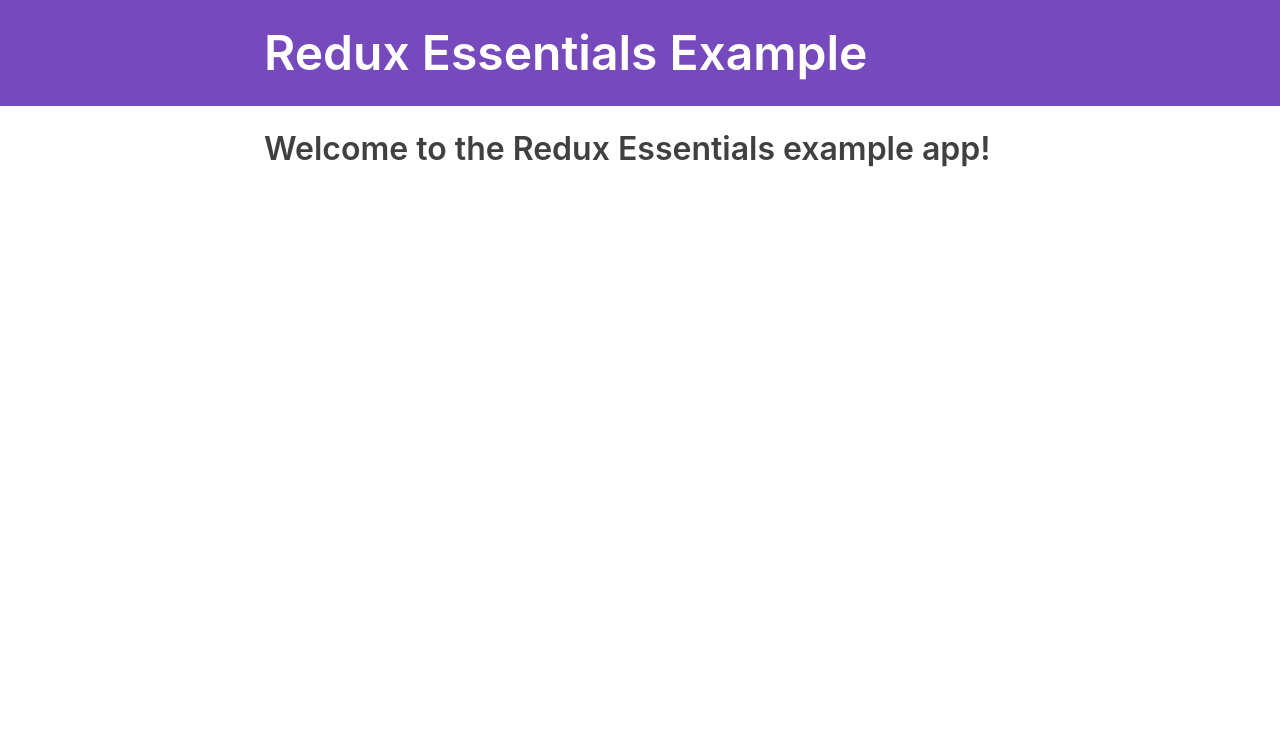
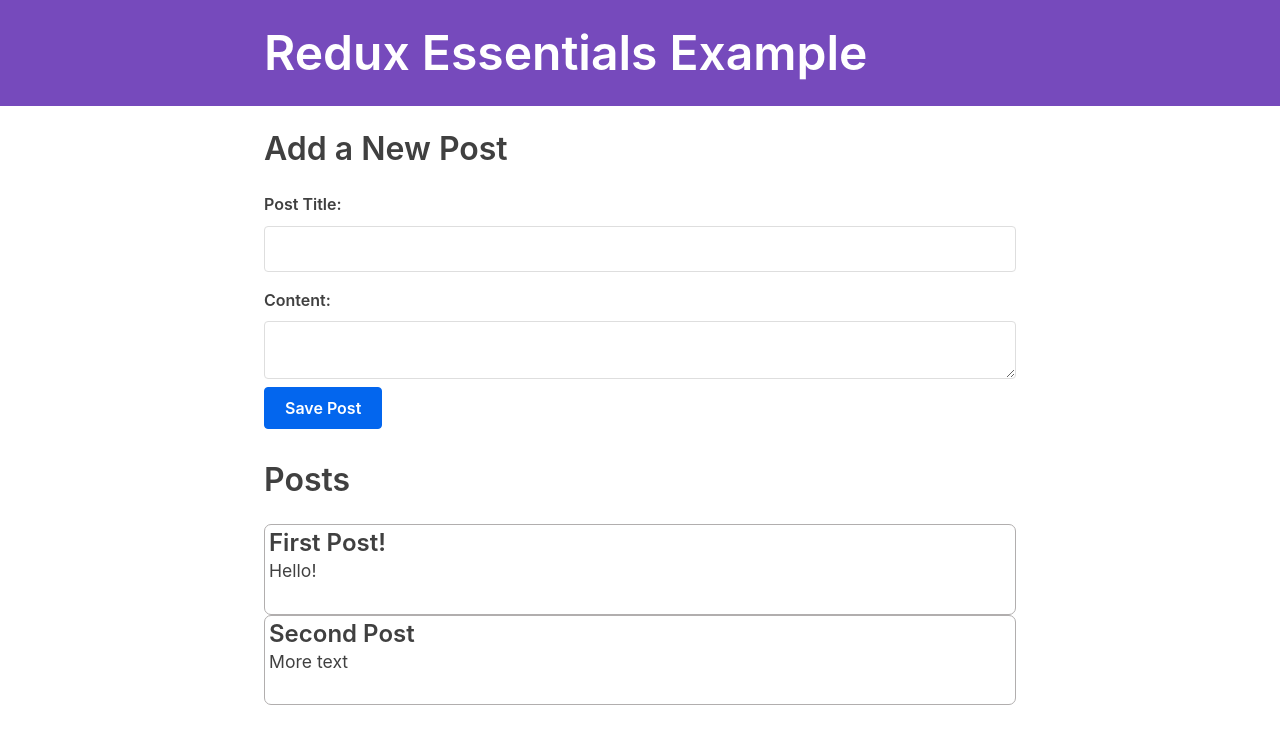
Before and after one commit to kvoncode/redux-essentials-example-app, a React (Create React App) app: page / in a window 1280 px wide. Shown: the top 744 px of the page. Built offline with nearby package versions, Linux system fonts and the light colour scheme; what miragejs, txtgen would draw is missing.

Commit message:
add: postList, post form

```diff
--- a/src/App.js
+++ b/src/App.js
@@ -7,6 +7,8 @@
 } from 'react-router-dom'
 
 import { Navbar } from './app/Navbar'
+import { PostsList } from './features/posts/PostsList'
+import { AddPostForm } from './features/posts/AddPostForm'
 
 function App() {
   return (
@@ -18,9 +20,10 @@
             exact
             path="/"
             render={() => (
-              <section>
-                <h2>Welcome to the Redux Essentials example app!</h2>
-              </section>
+              <React.Fragment>
+                <AddPostForm />
+                <PostsList />
+              </React.Fragment>
             )}
           />
           <Redirect to="/" />
--- /dev/null
+++ b/src/features/posts/AddPostForm.js
@@ -0,0 +1,33 @@
+import React, { useState } from 'react'
+
+export const AddPostForm = () => {
+  const [title, setTitle] = useState('')
+  const [content, setContent] = useState('')
+
+  const onTitleChanged = (e) => setTitle(e.target.value)
+  const onContentChanged = (e) => setContent(e.target.value)
+
+  return (
+    <section>
+      <h2>Add a New Post</h2>
+      <form>
+        <label htmlFor="postTitle">Post Title:</label>
+        <input
+          type="text"
+          id="postTitle"
+          name="postTitle"
+          value={title}
+          onChange={onTitleChanged}
+        />
+        <label htmlFor="postContent">Content:</label>
+        <textarea
+          id="postContent"
+          name="postContent"
+          value={content}
+          onChange={onContentChanged}
+        />
+        <button type="button">Save Post</button>
+      </form>
+    </section>
+  )
+}
--- a/src/features/posts/PostsList.js
+++ b/src/features/posts/PostsList.js
@@ -0,0 +1,20 @@
+import React from 'react'
+import { useSelector } from 'react-redux'
+
+export const PostsList = () => {
+  const posts = useSelector((state) => state.posts)
+
+  const renderedPosts = posts.map((post) => (
+    <article className="post-excerpt" key={post.id}>
+      <h3>{post.title}</h3>
+      <p>{post.content.substring(0, 100)}</p>
+    </article>
+  ))
+
+  return (
+    <section>
+      <h2>Posts</h2>
+      {renderedPosts}
+    </section>
+  )
+}
--- a/src/features/posts/postsSlice.js
+++ b/src/features/posts/postsSlice.js
@@ -8,7 +8,13 @@
 const postsSlice = createSlice({
   name: 'posts',
   initialState,
-  reducers: {},
+  reducers: {
+    postAdded(state, action) {
+      state.push(action.payload)
+    },
+  },
 })
 
+export const { postAdded } = postsSlice.actions
+
 export default postsSlice.reducer
```
